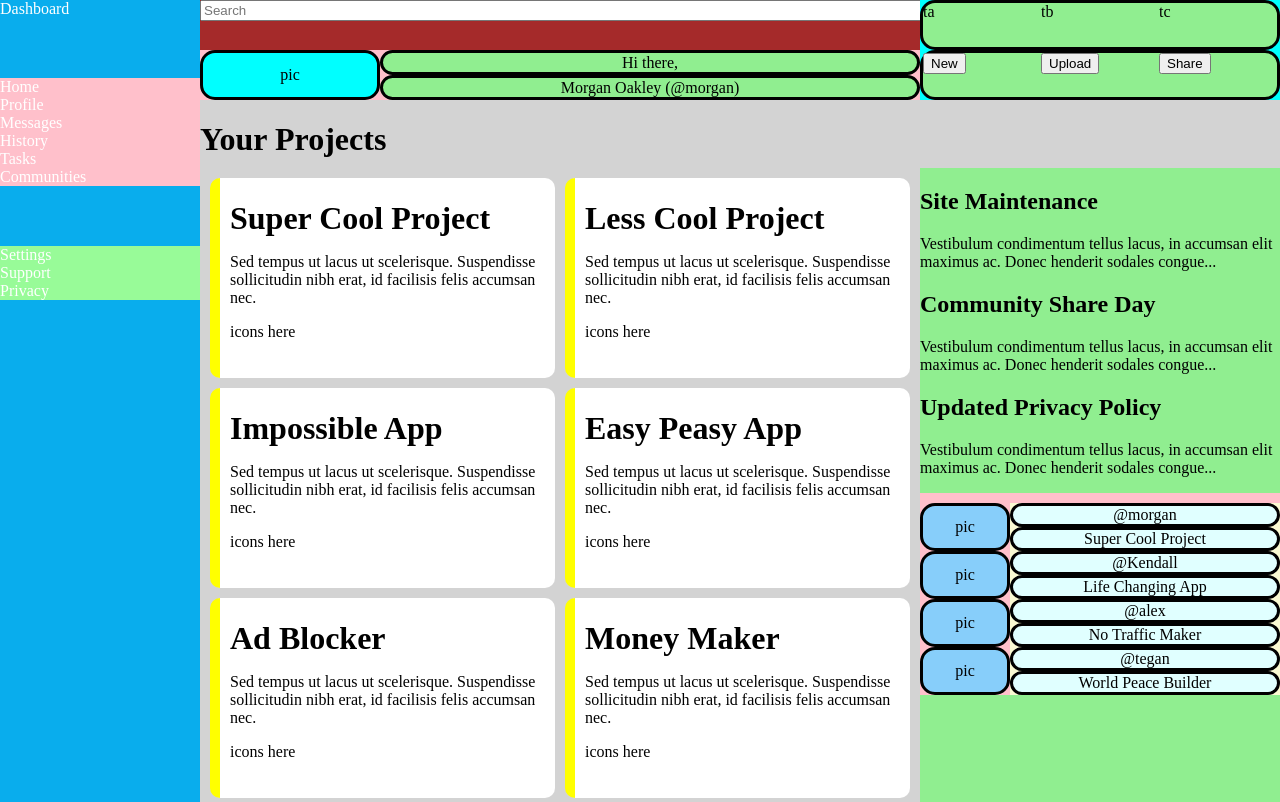
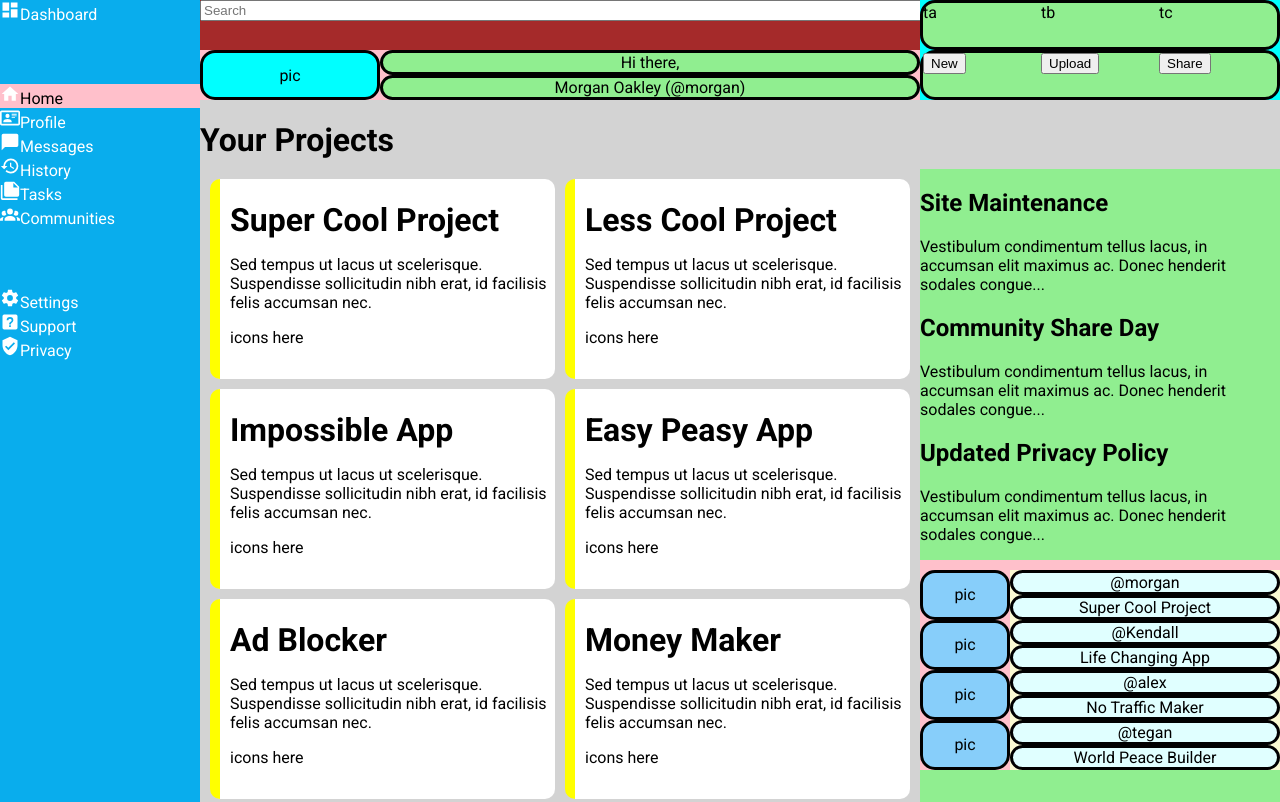
Before and after one commit to GamercoderX/odin-Project-Admin-Dashboard, a plain HTML site: page index.html in a window 1280 px wide. Shown: the top 802 px of the page. Drawn offline with Linux system fonts and the light colour scheme.

Commit message:
icons added

```diff
--- a/index.html
+++ b/index.html
@@ -4,6 +4,10 @@
     <meta charset="UTF-8">
     <meta name="viewport" content="width=device-width, initial-scale=1.0">
     <title>HTML/CSS Grid Example</title>
+    <!-- All icons from https://pictogrammers.com/library/mdi/ -->
+    <link rel="preconnect" href="https://fonts.googleapis.com">
+<link rel="preconnect" href="https://fonts.gstatic.com" crossorigin>
+<link href="https://fonts.googleapis.com/css2?family=Roboto:ital,wght@0,100;0,300;0,400;0,500;0,700;0,900;1,100;1,300;1,400;1,500;1,700;1,900&display=swap" rel="stylesheet">
 
     <link rel="stylesheet" href="styles.css">
 </head>
@@ -39,21 +43,21 @@
             </div>
         </div>
         <div class="sidebar">
-            <div>Dashboard</div>
+            <div><img src="icons/dashboard.svg">Dashboard</div>
 
             <div class="six-elements">
-                <div class="six">Home</div>
-                <div class="six">Profile</div>
-                <div class="six">Messages</div>
-                <div class="six">History</div>
-                <div class="six">Tasks</div>
-                <div class="six">Communities</div>
+                <div class="sixx"><img src="icons/home.svg" alt="">Home</div>
+                <div class="six"><img src="icons/profile.svg" alt="">Profile</div>
+                <div class="six"><img src="icons/message.svg" alt="">Messages</div>
+                <div class="six"><img src="icons/history.svg" alt="">History</div>
+                <div class="six"><img src="icons/tasks.svg" alt="">Tasks</div>
+                <div class="six"><img src="icons/communities.svg" alt="">Communities</div>
             </div>
 
             <div class="three-elements">
-                <div class="three">Settings</div>
-                <div class="three">Support</div>
-                <div class="three">Privacy</div>
+                <div class="three"><img src="icons/settings.svg">Settings</div>
+                <div class="three"><img src="icons/support.svg">Support</div>
+                <div class="three"><img src="icons/privacy.svg">Privacy</div>
             </div>
         </div>
         <div class="main-content">
--- a/styles.css
+++ b/styles.css
@@ -1,8 +1,8 @@
 body {
     margin: 0;
     padding: 0;
+    font-family: roboto;
 }
-
 .grid-container {
     display: grid;
     grid-template-columns: 200px 1fr; /* Sidebar takes 200px, main content takes remaining space */
@@ -39,13 +39,9 @@ h1 {
     margin-bottom: 10px;
 }
 
-.six{
-    background-color: pink;
-}
 
-.three{
-    background-color: palegreen;
-}
+
+
 
 /* main section */
 
@@ -186,3 +182,28 @@ h1 {
     justify-content: center;
     align-content: center;
 }
+
+
+/* icon stuff */
+.sixx{
+    background-color: pink;
+    color: black;
+}
+
+.six-elements > div > img{
+    height: 20px;
+    filter: invert(100%);
+
+}
+
+.three-elements > div > img{
+    height: 20px;
+    filter: invert(100%);
+
+}
+
+.sidebar > div > img{
+    height: 20px;
+    filter: invert(100%);
+
+}
```
Also changed, not shown: icons/bell.svg (added), icons/communities.svg (added), icons/dashboard.svg (added), icons/eye.svg (added), icons/history.svg (added), icons/home.svg (added), icons/message.svg (added), icons/privacy.svg (added), icons/profile.svg (added), icons/search.svg (added), icons/settings.svg (added), icons/share.svg (added), icons/star.svg (added), icons/support.svg (added), 1 more files.
